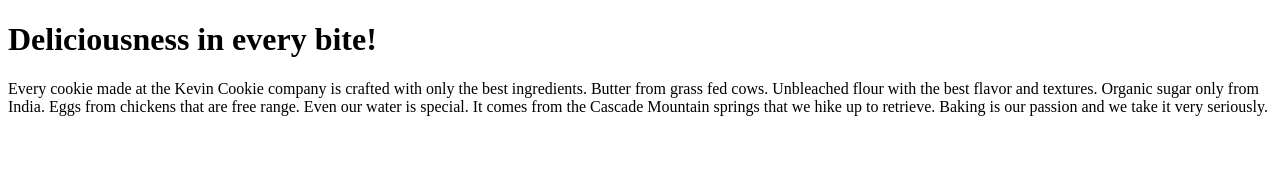
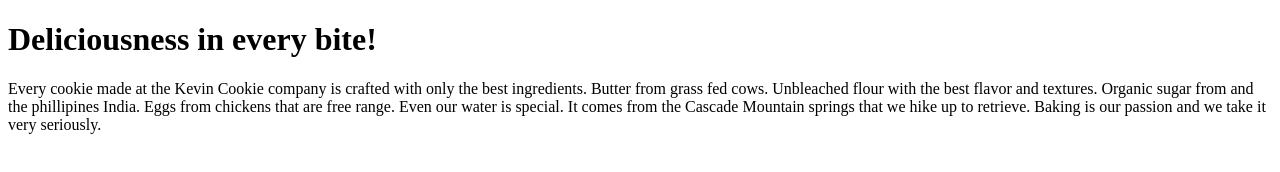
Before and after one commit to JoshBolu/KevinCookingCompany.com, a plain HTML site: page index.htm in a window 1280 px wide. Drawn offline with Linux system fonts and the light colour scheme.

Commit message:
Update index.htm

```diff
--- a/index.htm
+++ b/index.htm
@@ -4,6 +4,6 @@
 
 <h1>Deliciousness in every bite!</h1>
 
-<p>Every cookie made at the Kevin Cookie company is crafted with only the best ingredients. Butter from grass fed cows. Unbleached flour with the best flavor and textures. Organic sugar only from India. Eggs from chickens that are free range. Even our water is special. It comes from the Cascade Mountain springs that we hike up to retrieve. Baking is our passion and we take it very seriously.</p>
+<p>Every cookie made at the Kevin Cookie company is crafted with only the best ingredients. Butter from grass fed cows. Unbleached flour with the best flavor and textures. Organic sugar from and the phillipines India. Eggs from chickens that are free range. Even our water is special. It comes from the Cascade Mountain springs that we hike up to retrieve. Baking is our passion and we take it very seriously.</p>
 </body>
 </html>
```
